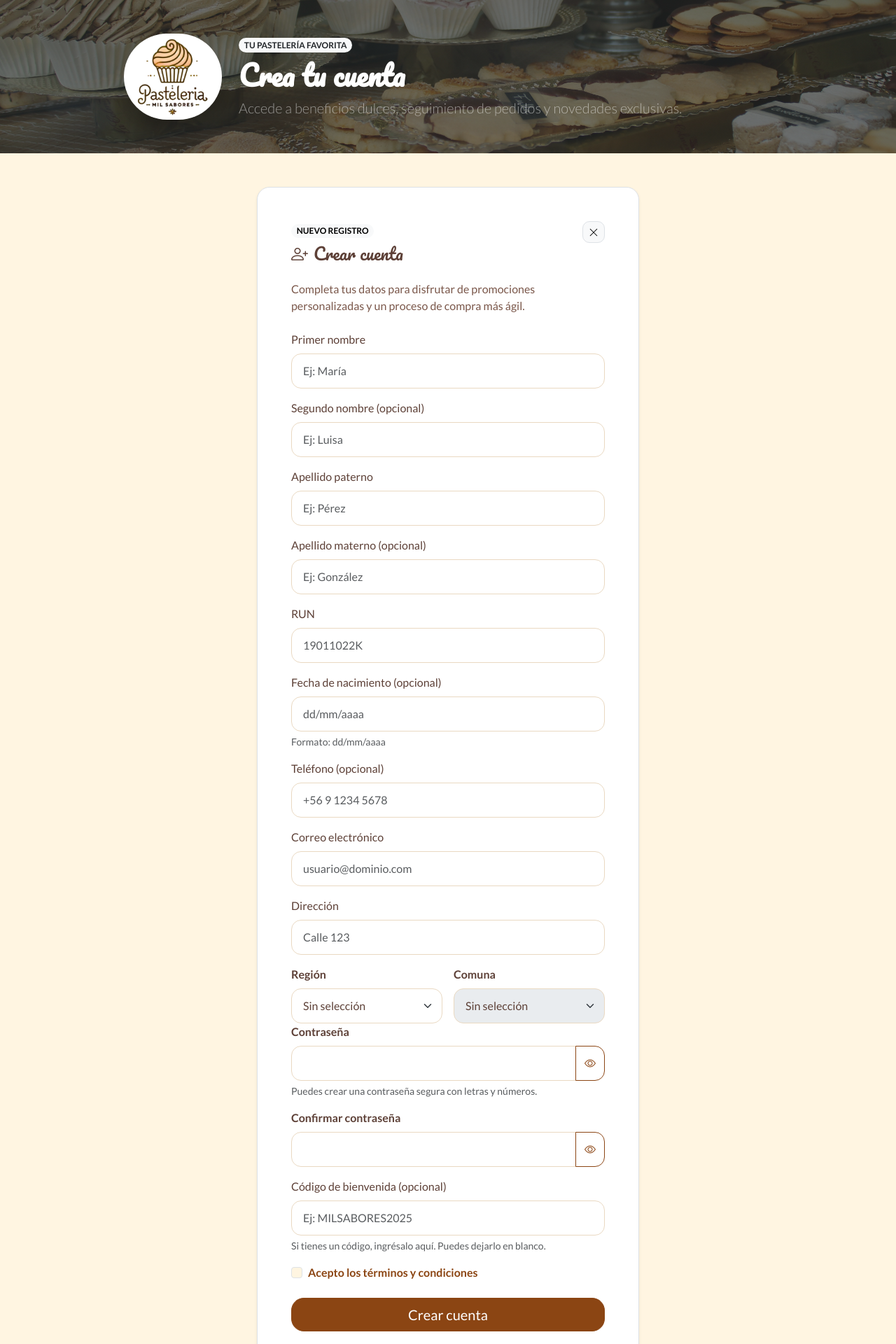
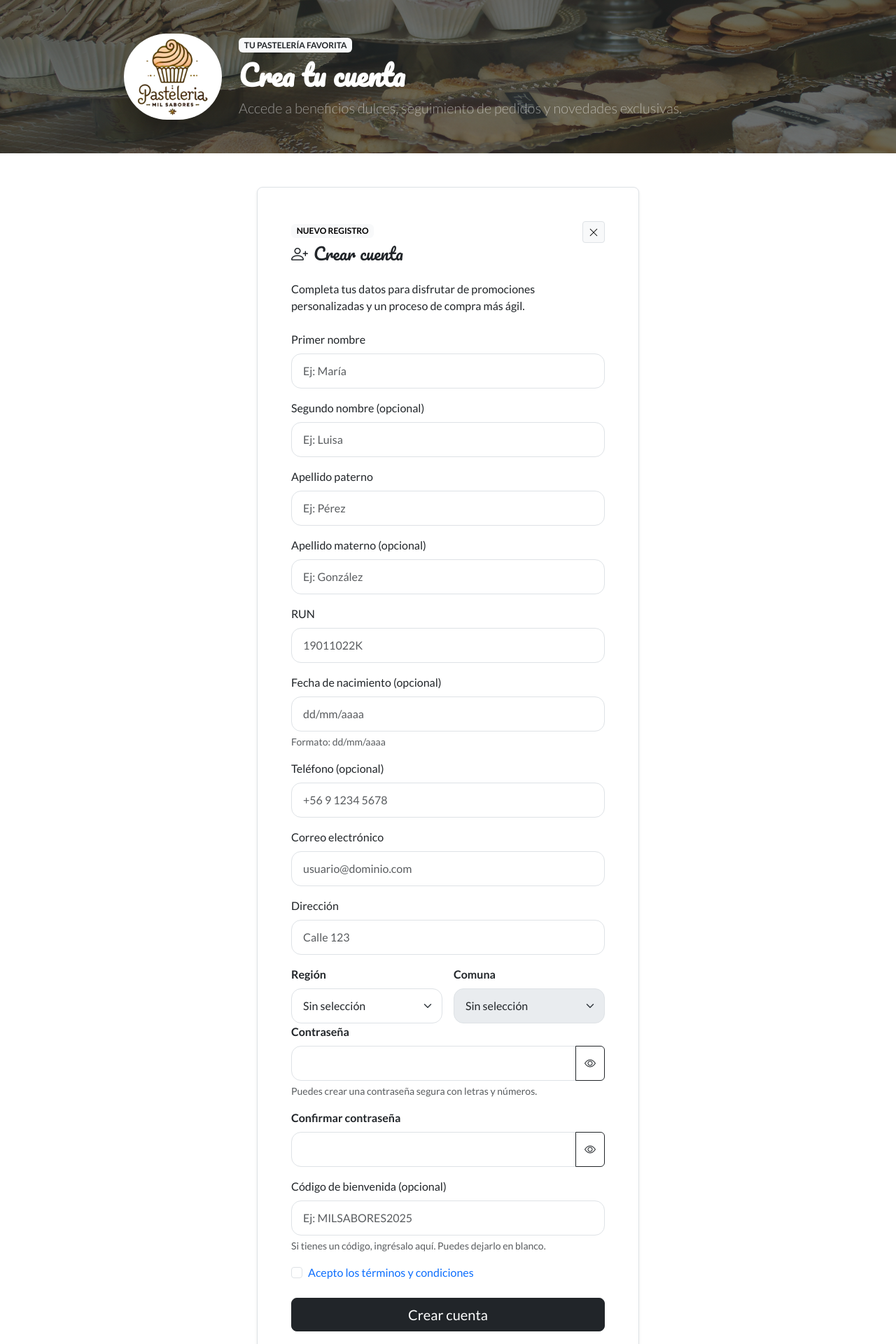
Before and after one commit to felruizrojas/front-pasteleria, a React (Vite) app: page /register in a window 1280 px wide. Shown: the top 1920 px of the page at 70% size. Built offline with nearby package versions, Linux system fonts and the light colour scheme.

Commit message:
sistema de carpetas editado

```diff
--- a/src/index.css
+++ b/src/index.css
@@ -1,62 +1,9 @@
 :root {
-    color-scheme: light;
-    --color-cream: #fff5e1;
-    --color-pink: #ffc0cb;
-    --color-pink-strong: #ff8fb0;
-    --color-cocoa: #8b4513;
-    --color-text: #5d4037;
-    --color-text-soft: #7a574a;
-    --color-surface: #ffffff;
-    --color-muted: #f5e3cf;
-    --color-border: #ead9c2;
-    --color-success: #6bbd6b;
-    --color-warning: #f3a847;
-    --color-danger: #df5959;
-    --shadow: 0 16px 40px rgba(93, 64, 55, 0.12);
-    --shadow-soft: 0 6px 16px rgba(93, 64, 55, 0.08);
     --radius-lg: 18px;
     --radius: 14px;
     --radius-sm: 10px;
     --nav-h: 80px;
     --transition-base: 200ms ease;
-
-    --bs-body-bg: var(--color-cream);
-    --bs-body-color: var(--color-text);
-    --bs-link-color: var(--color-cocoa);
-    --bs-link-hover-color: var(--color-pink-strong);
-    --bs-primary: var(--color-pink);
-    --bs-primary-rgb: 255, 192, 203;
-    --bs-success: var(--color-success);
-    --bs-warning: var(--color-warning);
-    --bs-danger: var(--color-danger);
-    --bs-border-radius-lg: var(--radius-lg);
-    --bs-border-radius: var(--radius);
-    --bs-border-radius-sm: var(--radius-sm);
-}
-
-[data-theme='dark'] {
-    color-scheme: dark;
-    --color-cream: #201715;
-    --color-pink: #ff80a6;
-    --color-pink-strong: #ff9fbb;
-    --color-cocoa: #f8d6c1;
-    --color-text: #f6e8dd;
-    --color-text-soft: #d9c1b4;
-    --color-surface: #2a1e1c;
-    --color-muted: #382724;
-    --color-border: #4a322f;
-    --color-success: #73d67a;
-    --color-warning: #ffba63;
-    --color-danger: #ff8a8a;
-    --shadow: 0 16px 40px rgba(0, 0, 0, 0.38);
-    --shadow-soft: 0 6px 18px rgba(0, 0, 0, 0.24);
-
-    --bs-body-bg: var(--color-cream);
-    --bs-body-color: var(--color-text);
-    --bs-link-color: var(--color-pink-strong);
-    --bs-link-hover-color: var(--color-cocoa);
-    --bs-primary: var(--color-pink);
-    --bs-primary-rgb: 255, 128, 166;
 }
 
 *,
@@ -67,12 +14,10 @@
 
 html,
 body {
+    margin: 0;
     padding: 0;
-    margin: 0;
     font-family: 'Lato', 'Segoe UI', Roboto, Helvetica, Arial, sans-serif;
     min-height: 100%;
-    background: var(--color-cream);
-    color: var(--color-text);
     -webkit-font-smoothing: antialiased;
 }
 
@@ -94,26 +39,12 @@ svg {
 }
 
 a {
-    color: var(--color-cocoa);
     text-decoration: none;
     transition: color var(--transition-base);
 }
 
-a:hover,
-a:focus-visible {
-    color: var(--color-pink-strong);
-}
-
 button {
     font-family: inherit;
-}
-
-button:focus-visible,
-input:focus-visible,
-textarea:focus-visible,
-select:focus-visible {
-    outline: 2px solid var(--color-pink-strong);
-    outline-offset: 2px;
 }
 
 .app-shell {
@@ -157,7 +88,6 @@ h6,
     font-family: 'Pacifico', 'Lato', 'Segoe UI', sans-serif;
     font-weight: 400;
     letter-spacing: 0.03em;
-    color: var(--color-cocoa);
 }
 
 .footer-heading {
@@ -173,94 +103,30 @@ h6,
 
 .section-title {
     font-size: clamp(1.75rem, 2.6vw, 2.5rem);
-    color: var(--color-cocoa);
     font-weight: 700;
     letter-spacing: 0.5px;
     margin-bottom: 1.5rem;
 }
 
 .card-soft {
-    background: var(--color-surface);
     border-radius: var(--radius-lg);
     padding: 2rem;
-    box-shadow: var(--shadow);
-    border: 1px solid var(--color-border);
-}
-
-.text-muted-soft {
-    color: var(--color-text-soft);
-}
-
-.brand-accent {
-    color: var(--color-pink-strong);
-}
-
-.brand-gradient {
-    background: linear-gradient(135deg, var(--color-pink) 0%, var(--color-pink-strong) 45%, var(--color-cocoa) 100%);
-    color: var(--color-surface);
-}
-
-.shadow-soft {
-    box-shadow: var(--shadow-soft);
-}
-
-/* Customise Bootstrap buttons to match brand palette */
-.btn-dark {
-    --bs-btn-color: #fff;
-    --bs-btn-bg: var(--color-cocoa);
-    --bs-btn-border-color: var(--color-cocoa);
-    --bs-btn-hover-bg: #6f3410;
-    --bs-btn-hover-border-color: #6f3410;
-    --bs-btn-active-bg: #59280c;
-    --bs-btn-active-border-color: #59280c;
-    --bs-btn-focus-shadow-rgb: 139, 69, 19;
-}
-
-.btn-outline-dark {
-    --bs-btn-color: var(--color-cocoa);
-    --bs-btn-border-color: var(--color-cocoa);
-    --bs-btn-hover-bg: var(--color-cocoa);
-    --bs-btn-hover-border-color: var(--color-cocoa);
-    --bs-btn-hover-color: #fff;
-    --bs-btn-active-bg: #59280c;
-    --bs-btn-active-border-color: #59280c;
-    --bs-btn-focus-shadow-rgb: 139, 69, 19;
 }
 
 .form-control,
 .form-select {
     border-radius: var(--radius);
-    border-color: var(--color-border);
     padding: 0.75rem 1rem;
-    background-color: var(--color-surface);
-    color: var(--color-text);
-}
-
-.form-control:focus,
-.form-select:focus {
-    border-color: var(--color-pink);
-    box-shadow: 0 0 0 0.2rem rgba(255, 192, 203, 0.35);
 }
 
 table {
     border-collapse: collapse;
     width: 100%;
-    background: var(--color-surface);
-}
-
-thead {
-    background: var(--color-muted);
-    color: var(--color-cocoa);
-}
-
-tbody tr + tr {
-    border-top: 1px solid var(--color-border);
 }
 
 code,
 pre {
     font-family: 'Source Code Pro', 'Fira Code', 'SFMono-Regular', Menlo, Monaco, Consolas, 'Liberation Mono', 'Courier New', monospace;
-    background: var(--color-muted);
     padding: 0.25rem 0.5rem;
     border-radius: var(--radius-sm);
 }
@@ -275,50 +141,12 @@ pre {
     }
 }
 
-.login-panel {
-    background: var(--color-surface);
-    color: var(--color-text);
-    border-left: 1px solid var(--color-border);
-}
-
 .login-panel .btn {
     border-radius: var(--radius);
 }
 
-.login-panel .link-secondary:hover {
-    color: var(--color-pink-strong);
-}
-
-.site-footer {
-    background: var(--color-surface);
-    color: var(--color-text);
-    border-top: 1px solid var(--color-border);
-}
-
-.site-footer h1,
-.site-footer h2,
-.site-footer h3,
-.site-footer h4,
-.site-footer h5,
-.site-footer h6 {
-    font-family: 'Lato', 'Segoe UI', sans-serif;
-}
-
 .site-footer .nav-link {
     transition: color var(--transition-base);
-}
-
-.site-footer .nav-link:hover,
-.site-footer .nav-link:focus-visible {
-    color: var(--color-pink-strong);
-}
-
-.site-footer hr {
-    opacity: 0.3;
-}
-
-.site-footer small {
-    font-weight: 500;
 }
 
 .hero-carousel {
@@ -352,7 +180,6 @@ pre {
     font-weight: 800;
     padding: clamp(0.55rem, 0.9vw, 0.9rem) clamp(1rem, 2.4vw, 2rem);
     border-radius: var(--radius-sm);
-    box-shadow: 0 8px 24px rgba(0, 0, 0, 0.12);
 }
 
 .menu-gallery__thumbs {
@@ -365,12 +192,10 @@ pre {
 .menu-gallery__thumb {
     width: 4.5rem;
     height: 4.5rem;
-    border: 1px solid var(--color-border);
     border-radius: var(--radius-sm);
     padding: 0.25rem;
-    background: var(--color-surface);
     cursor: pointer;
-    transition: border-color var(--transition-base), box-shadow var(--transition-base), transform var(--transition-base);
+    transition: transform var(--transition-base);
 }
 
 .menu-gallery__thumb img {
@@ -381,24 +206,7 @@ pre {
 
 .menu-gallery__thumb:hover,
 .menu-gallery__thumb:focus-visible {
-    border-color: var(--color-pink-strong);
-    box-shadow: 0 0 0 0.15rem rgba(255, 192, 203, 0.35);
     transform: translateY(-1px);
-}
-
-.menu-gallery__thumb.active {
-    border-color: var(--color-pink-strong);
-    box-shadow: 0 0 0 0.15rem rgba(255, 192, 203, 0.5);
-}
-
-.link-choco {
-    color: var(--color-cocoa);
-    font-weight: 600;
-}
-
-.link-choco:hover,
-.link-choco:focus-visible {
-    color: var(--color-pink-strong);
 }
 
 .hero-carousel .carousel-control-prev,
@@ -409,12 +217,9 @@ pre {
 .promo-overlay {
     backdrop-filter: blur(2px);
     -webkit-backdrop-filter: blur(2px);
-    background: rgba(0, 0, 0, 0.55);
     border-radius: var(--radius);
     padding: 1rem 1.25rem;
-    box-shadow: 0 10px 30px rgba(0, 0, 0, 0.25);
     max-width: min(420px, 90vw);
-    color: #fff;
 }
 
 .promo-title {
@@ -429,22 +234,16 @@ pre {
 }
 
 .menu-toolbar {
-    background: var(--color-surface);
-    border: 1px solid var(--color-border);
     border-radius: var(--radius-lg);
     padding: 1.5rem;
 }
 
 .menu-empty {
     border-radius: var(--radius-lg);
-    border: 1px solid var(--color-border);
 }
 
 .menu-card {
-    background: var(--color-surface);
-    border: 1px solid var(--color-border);
     border-radius: var(--radius-lg);
-    box-shadow: var(--shadow-soft);
     display: flex;
     flex-direction: column;
     overflow: hidden;
@@ -462,11 +261,9 @@ pre {
 .menu-card__category {
     font-size: 0.75rem;
     letter-spacing: 0.08em;
-    color: var(--color-text-soft);
 }
 
 .menu-card__price {
-    color: var(--color-pink-strong);
     font-weight: 700;
 }
 
@@ -476,7 +273,6 @@ pre {
 
 .promo-highlight {
     font-size: clamp(1rem, 1.4vw + 0.5rem, 1.35rem);
-    color: var(--color-pink-strong);
     font-weight: 800;
 }
 
```
